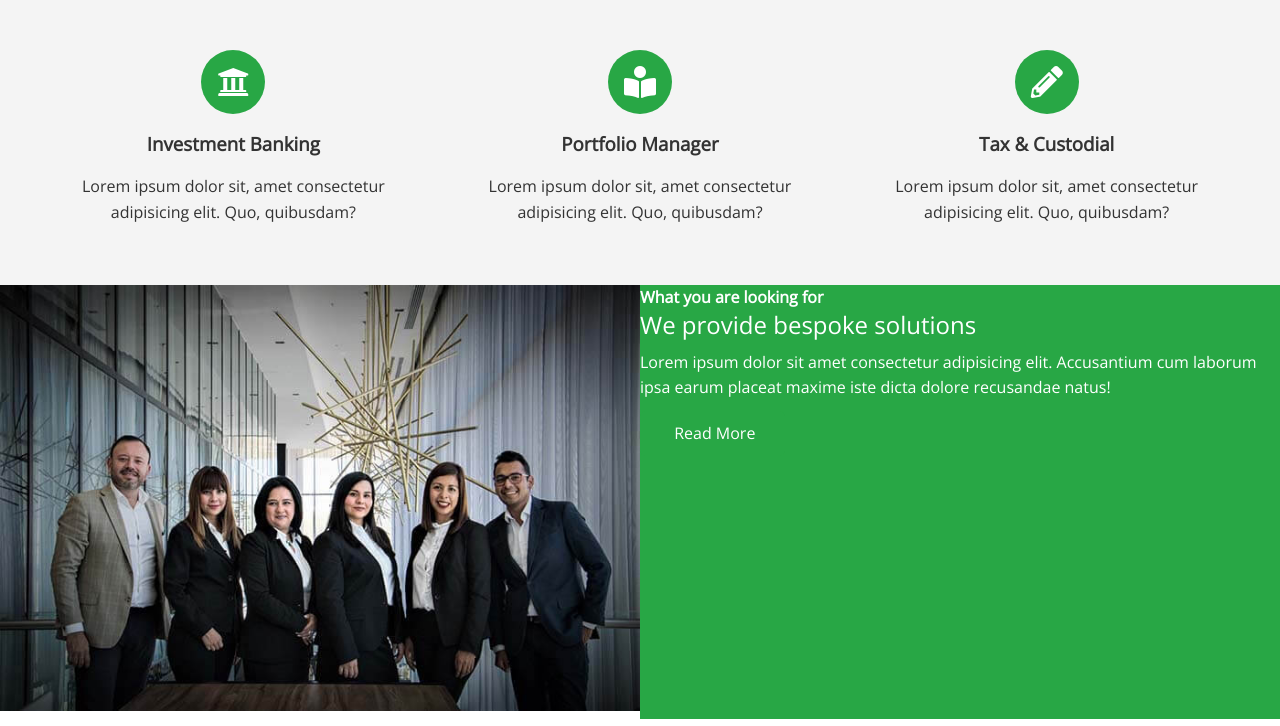
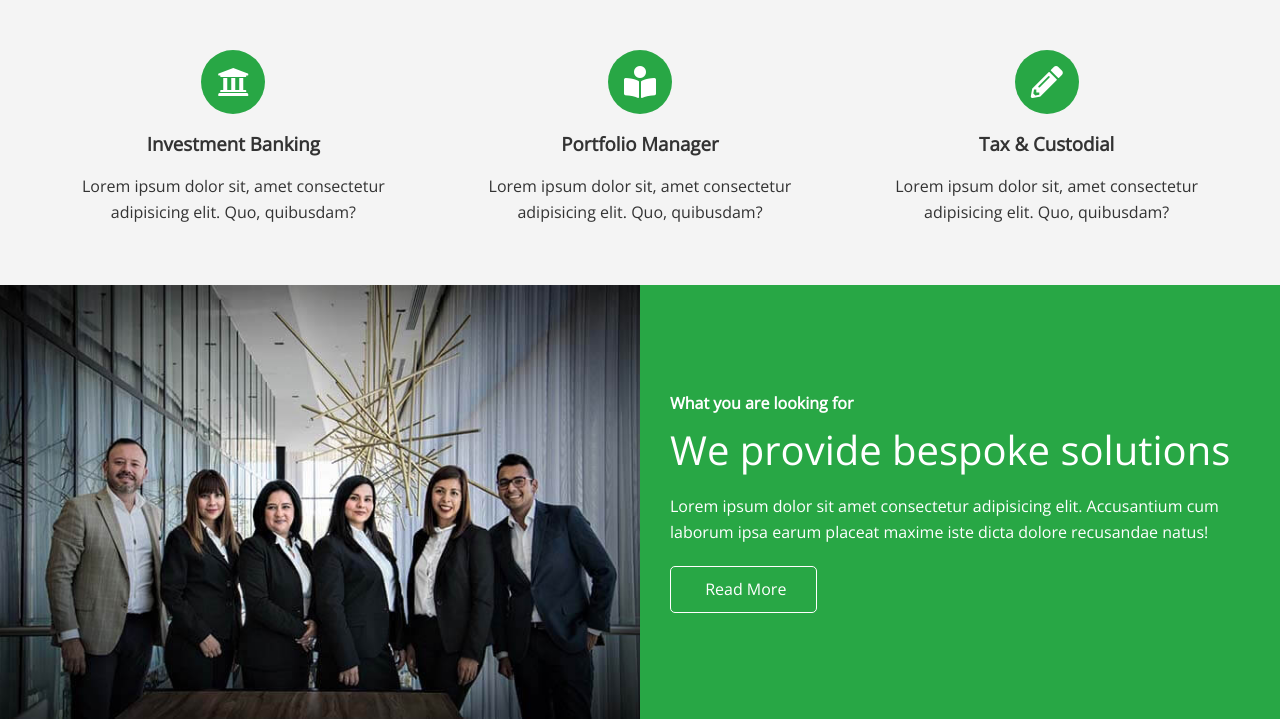
Before and after one commit to lawlawson/EdgeLedger-Website, a plain HTML site: page index.html in a window 1280 px wide. Shown: the part 800-1526 px from the top of the page. Drawn offline with nearby package versions, Linux system fonts and the light colour scheme.

Commit message:
Styled column 2 of about section

```diff
--- a/css/utilities.css
+++ b/css/utilities.css
@@ -48,6 +48,11 @@
   color: #333;
 }
 
+.btn-outline {
+  background: transparent;
+  border: 1px solid #fff;
+}
+
 /* Flex items */
 .flex-items {
   display: flex;
@@ -80,3 +85,30 @@
 .flex-columns .column .column-2 {
   height: 100%;
 }
+
+.flex-columns img {
+  width: 100%;
+  height: 100%;
+  object-fit: cover;
+}
+
+.flex-columns .column-2 {
+  display: flex;
+  flex-direction: column;
+  align-items: flex-start;
+  justify-content: center;
+  padding: 30px;
+}
+
+.flex-columns h2 {
+  font-size: 40px;
+  font-weight: 100;
+}
+
+.flex-columns h4 {
+  margin-bottom: 10px;
+}
+
+.flex-columns p {
+  margin: 20px 0;
+}
```
